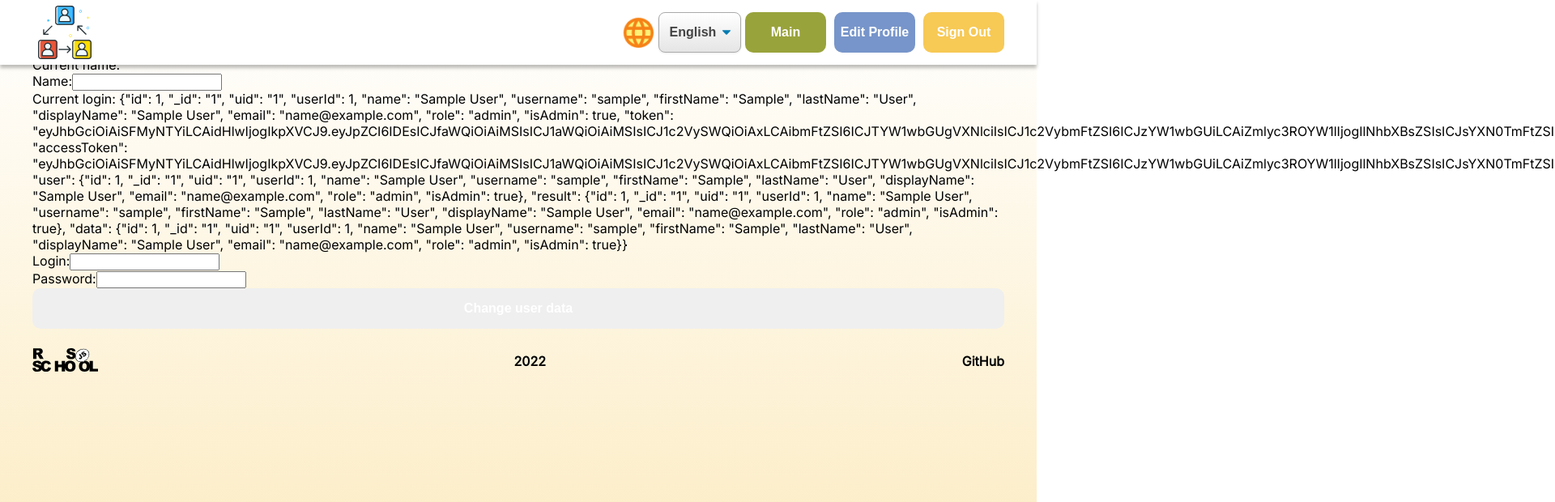
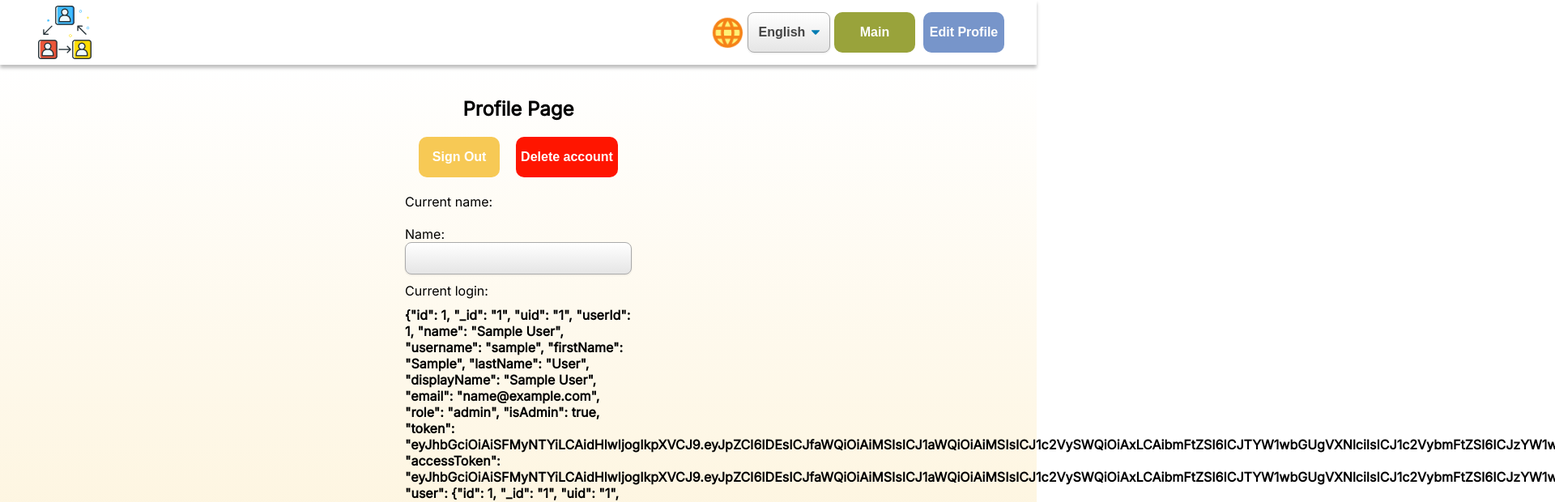
Before and after one commit to S4mm4ael/project-management-app, a React (Create React App) app: page /profile in a window 1280 px wide. Shown: the top 620 px of the page at 81% size, 1920 px wide, since content can reach past the window. Built offline with nearby package versions, Linux system fonts and the light colour scheme; sample sign-in values are in the browser's storage.

Commit message:
feat: finish profile page styling

```diff
--- a/src/components/Footer/Footer.module.css
+++ b/src/components/Footer/Footer.module.css
@@ -8,3 +8,7 @@
   font-size: 1rem;
   align-items: center;
 }
+.footer__right{
+  display: flex;
+  flex-direction: column;
+}
--- a/src/components/Footer/Footer.tsx
+++ b/src/components/Footer/Footer.tsx
@@ -13,8 +13,9 @@ function Footer() {
             </a>
           </div>
           <div className="footer__center">2022</div>
-          <div className="footer__right">
-            <a href="https://github.com/">GitHub</a>
+          <div className={styles.footer__right}>
+            <a href="https://github.com/Sammily">Dasha </a>
+            <a href="https://github.com/S4mm4ael"> Semion</a>
           </div>
         </div>
       </footer>
--- a/src/components/Header/Header.module.css
+++ b/src/components/Header/Header.module.css
@@ -32,9 +32,7 @@ nav{
 .sign__up{
   background-color: #99A33B ;
 }
-.sign__out{
-  background-color: #F7C955 ;
-}
+
 
 .select__lang {
   display: block;
--- a/src/components/Header/Header.tsx
+++ b/src/components/Header/Header.tsx
@@ -73,9 +73,6 @@ function Header() {
                 <Link to="/profile">
                   <button className={styles.sign__in}>{t('Edit Profile')}</button>
                 </Link>
-                <button className={styles.sign__out} onClick={handleLogOut}>
-                  {t('Sign Out')}
-                </button>
               </nav>
             )}
           </div>
--- a/src/components/ProfilePage/Profile.module.css
+++ b/src/components/ProfilePage/Profile.module.css
@@ -1,5 +1,52 @@
 .form{
   display: flex;
   flex-direction: column;
-  padding: 0 40px;
+  margin-top: 20px;
+  gap: 10px;
+  width: 280px;
   }
+.profile__section{
+  display: flex;
+  flex-direction: column;
+  align-items: center;
+  margin-top: 80px;
+  padding: 20px 40px;
+}
+.button__container{
+  display: flex;
+  gap: 20px;
+}
+.sign__out{
+  background-color: #F7C955 ;
+}
+.delete{
+  background-color: #ff1500 ;
+}
+.change{
+  background-color: #99A33B  ;
+}
+label{
+  display: inline-block;
+}
+input{
+  width: 100%;
+  height: 40px;
+  display: block;
+  font-size: 16px;
+  font-family: sans-serif;
+  font-weight: 700;
+  color: #444;
+  line-height: 1.3;
+  padding: .6em 1.4em .5em .8em; width: 100%;
+  max-width: 100%;
+  box-sizing: border-box;
+  margin: 0;
+  border: 1px solid #aaa;
+   box-shadow: 0 1px 0 1px rgba(0,0,0,.04);
+  border-radius: .5em;
+   -moz-appearance: none;
+   -webkit-appearance: none;
+   appearance: none;
+   background-image: linear-gradient( #ffffff 0%,#e5e5e5 100%);
+
+}
--- a/src/components/ProfilePage/ProfilePage.tsx
+++ b/src/components/ProfilePage/ProfilePage.tsx
@@ -74,14 +74,19 @@ function ProfilePage() {
   return (
     <>
       <Header />
-      <div>{t('Profile Page')}</div>
-      <Link to="/main">
-        <button>{t('Main page')}</button>
-      </Link>
-      <button onClick={handleLogOut}>{t('Sign Out')}</button>
-      <button onClick={changeActive}>{t('Delete account')}</button>
+      <section className={styles.profile__section}>
+        <h2>{t('Profile Page')}</h2>
+        <div className={styles.button__container}>
+          <button className={styles.sign__out} onClick={handleLogOut}>
+            {t('Sign Out')}
+          </button>
+          <button className={styles.delete} onClick={changeActive}>
+            {t('Delete account')}
+          </button>
+        </div>
+
         <form onSubmit={handleSubmit(onSubmit)} className={styles.form}>
-        {t('Current name')}: {state.username}
+          {t('Current name')}: <b>{state.username}</b>
           <label>
             {t('Name')}:
             <input
@@ -91,13 +96,14 @@ function ProfilePage() {
                 maxLength: { value: 20, message: 'Name is too long' },
                 pattern: {
                   value: /[a-zA-Z\s-]{2,25}/,
-                message: 'Name should contain only letters, whitespace caracters or "-" character',
+                  message:
+                    'Name should contain only letters, whitespace caracters or "-" character',
                 },
               })}
             />
             {errors.name && <p>{errors.name.message}</p>}
           </label>
-        {t('Current login')}: {state.login}
+          {t('Current login')}: <b>{state.login}</b>
           <label>
             {t('Login')}:
             <input
@@ -127,10 +133,14 @@ function ProfilePage() {
             />
             {errors.password && <p>{errors.password.message}</p>}
           </label>
-        <button type="submit">{t('Change user data')}</button>
+          <button type="submit" className={styles.change}>
+            {t('Change user data')}
+          </button>
         </form>
         {responseError && <p>{responseError}</p>}
         <Modal active={activeModal} setActive={setActiveModal} setError={setResponseError} />
+      </section>
+
       <Footer />
     </>
   );
--- a/src/index.css
+++ b/src/index.css
@@ -9,7 +9,7 @@ body {
 }
 #root{
   background-image: linear-gradient(180deg, rgba(255, 255, 255, 0) 0%, rgba(247, 201, 85, 0.4) 100%);
-  min-height: 100vh;
+  min-height: calc(100vh - 80px);
 }
 code {
   font-family: source-code-pro, Menlo, Monaco, Consolas, 'Courier New',
```
Lines whose indentation alone changed are shown as unchanged.
